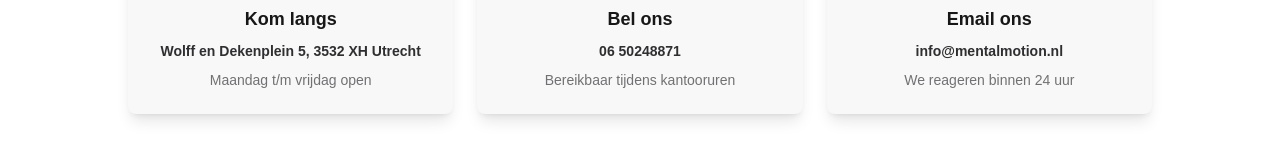
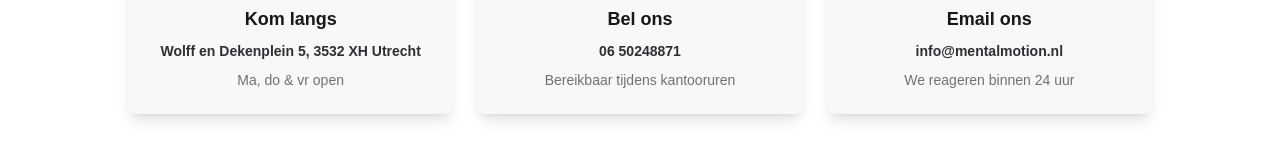
Before and after one commit to merkendiep/mental-motion, a Next.js app: page /contact in a window 1280 px wide. Shown: the part 787-946 px from the top of the page. Built offline with nearby package versions, Linux system fonts and the light colour scheme.

Commit message:
Update contact page opening hours text to reflect actual schedule
Co-authored-by: merkendiep <48518126+merkendiep@users.noreply.github.com>

```diff
--- a/app/contact/page.tsx
+++ b/app/contact/page.tsx
@@ -20,7 +20,7 @@ const ContactPage = () => {
       icon: <MapPinIcon className="h-6 w-6" />,
       title: "Kom langs",
       description: "Wolff en Dekenplein 5, 3532 XH Utrecht",
-      detail: "Maandag t/m vrijdag open",
+      detail: "Ma, do & vr open",
       color: "text-primary",
     },
     {
```
